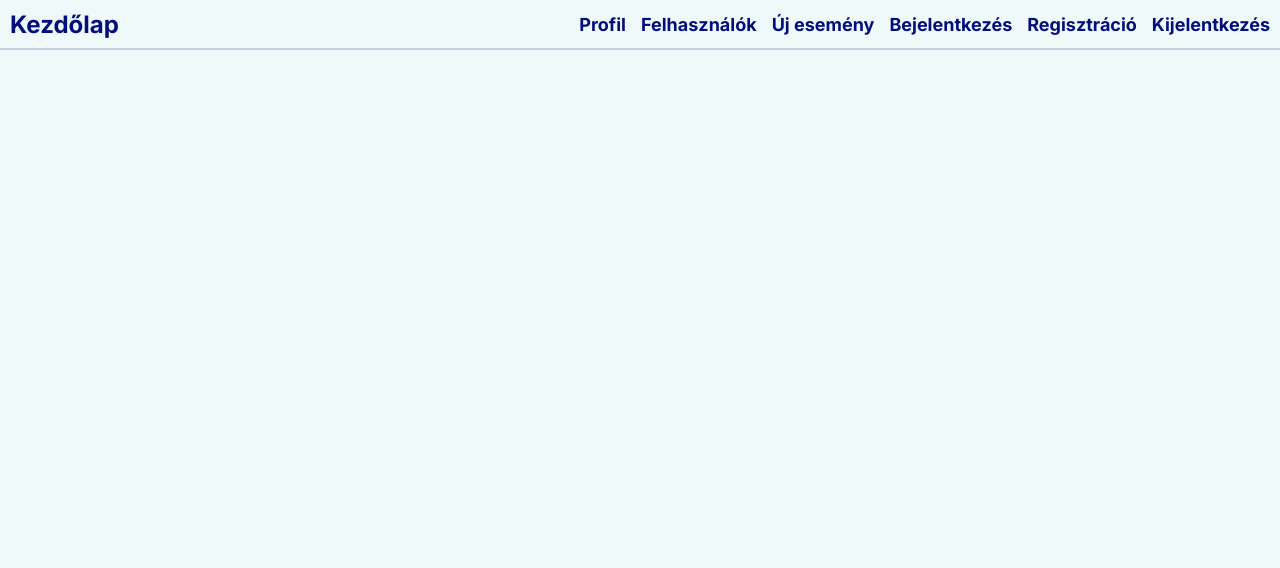
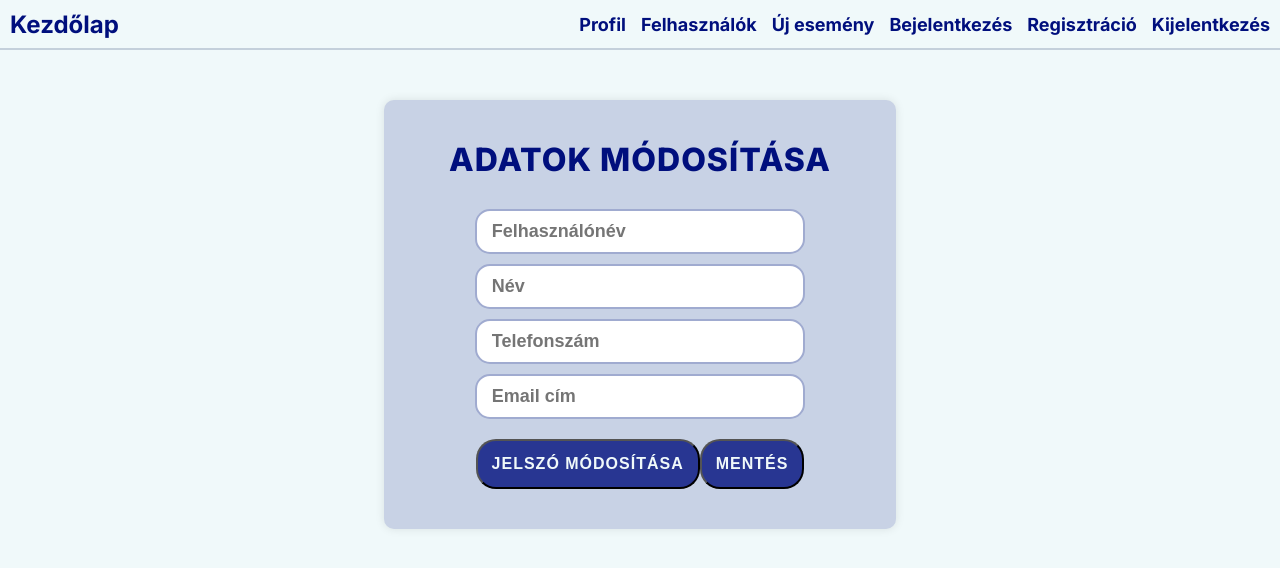
Before and after one commit to ppipicz24/Szakdolgozat, an Angular app in the folder FrontEnd/volunteerApp/: page /edit in a window 1280 px wide. Before the commit this address led to /. Shown: the top 568 px of the page. Built offline with nearby package versions, Linux system fonts and the light colour scheme.

Commit message:
edit view

```diff
--- a/FrontEnd/volunteerApp/angular.json
+++ b/FrontEnd/volunteerApp/angular.json
@@ -92,5 +92,8 @@
         }
       }
     }
+  },
+  "cli": {
+    "analytics": false
   }
 }
--- a/FrontEnd/volunteerApp/src/app/app.routes.ts
+++ b/FrontEnd/volunteerApp/src/app/app.routes.ts
@@ -5,6 +5,7 @@ import { ProfileComponent } from './profile/profile.component';
 import { UsersComponent } from './users/users.component';
 import { AuthComponent } from './auth/auth.component';
 import { NewDateComponent } from './new-date/new-date.component';
+import { EditComponent } from './edit/edit.component';
 
 export const routes: Routes = [
   {path: '', redirectTo: '/home', pathMatch: 'full'},
@@ -12,7 +13,8 @@ export const routes: Routes = [
   {path: 'profile', component: ProfileComponent},
   {path: 'users', component: UsersComponent},
   {path: 'auth', component: AuthComponent},
-  {path: 'new-date', component: NewDateComponent}
+  {path: 'new-date', component: NewDateComponent},
+  {path: 'edit', component: EditComponent}
 
 
 ];
--- a/FrontEnd/volunteerApp/src/app/edit/edit.component.html
+++ b/FrontEnd/volunteerApp/src/app/edit/edit.component.html
@@ -1 +1,16 @@
-<p>edit works!</p>
+<div class="form-container">
+    <h1>Adatok módosítása</h1>
+    <form class="form">
+        <div class="text-input">
+            <h4></h4>
+            <input type="text" name="username" id="username" placeholder="Felhasználónév" class="inp" email />
+            <input type="text" name="name" id="name" placeholder="Név" class="inp" />
+            <input type="tel" name="phone" id="phone" placeholder="Telefonszám" class="inp" />
+            <input type="email" name="email" id="email" placeholder="Email cím" class="inp" email />
+        </div>
+        <div class="buttons">
+            <button class="submit">Jelszó módosítása</button>
+            <button type="submit" class="submit" >Mentés</button>
+        </div>
+    </form>
+</div>
--- a/FrontEnd/volunteerApp/src/app/profile/profile.component.html
+++ b/FrontEnd/volunteerApp/src/app/profile/profile.component.html
@@ -11,7 +11,7 @@
     <p>06 30 123 4567</p>
   </div>
   <div class="buttons">
-    <button class="btn">Módosítás</button>
+    <button class="btn" routerLink="/edit">Módosítás</button>
     <button class="btn">Jelszó megváltoztatása</button>
   </div>
 </div>
--- a/FrontEnd/volunteerApp/src/app/profile/profile.component.ts
+++ b/FrontEnd/volunteerApp/src/app/profile/profile.component.ts
@@ -1,8 +1,9 @@
 import { Component } from '@angular/core';
+import { RouterLink } from '@angular/router';
 
 @Component({
   selector: 'app-profile',
-  imports: [],
+  imports: [RouterLink],
   templateUrl: './profile.component.html',
   styleUrl: './profile.component.css'
 })
--- a/FrontEnd/volunteerApp/src/app/users/users.component.css
+++ b/FrontEnd/volunteerApp/src/app/users/users.component.css
@@ -0,0 +1,3 @@
+.btn{
+    text-decoration: none;
+}
--- a/FrontEnd/volunteerApp/src/app/users/users.component.html
+++ b/FrontEnd/volunteerApp/src/app/users/users.component.html
@@ -24,7 +24,7 @@
         <td>06 30 123 4567</td>
         <td>Igen</td>
         <td>
-          <a class="btn">Módosítás</a>
+          <a class="btn" routerLink="/edit">Módosítás</a>
         </td>
       </tr>
       <tr>
--- a/FrontEnd/volunteerApp/src/app/users/users.component.ts
+++ b/FrontEnd/volunteerApp/src/app/users/users.component.ts
@@ -1,8 +1,9 @@
 import { Component } from '@angular/core';
+import { RouterLink } from '@angular/router';
 
 @Component({
   selector: 'app-users',
-  imports: [],
+  imports: [RouterLink],
   templateUrl: './users.component.html',
   styleUrl: './users.component.css'
 })
```
